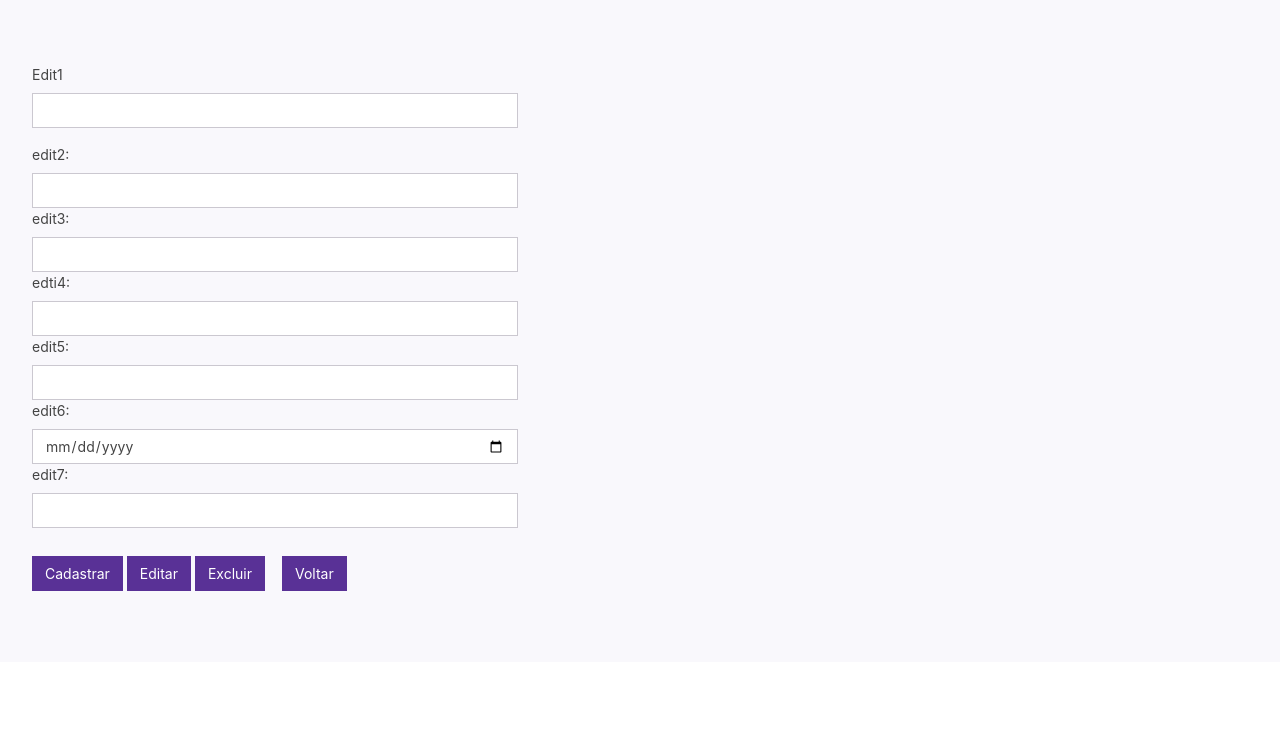
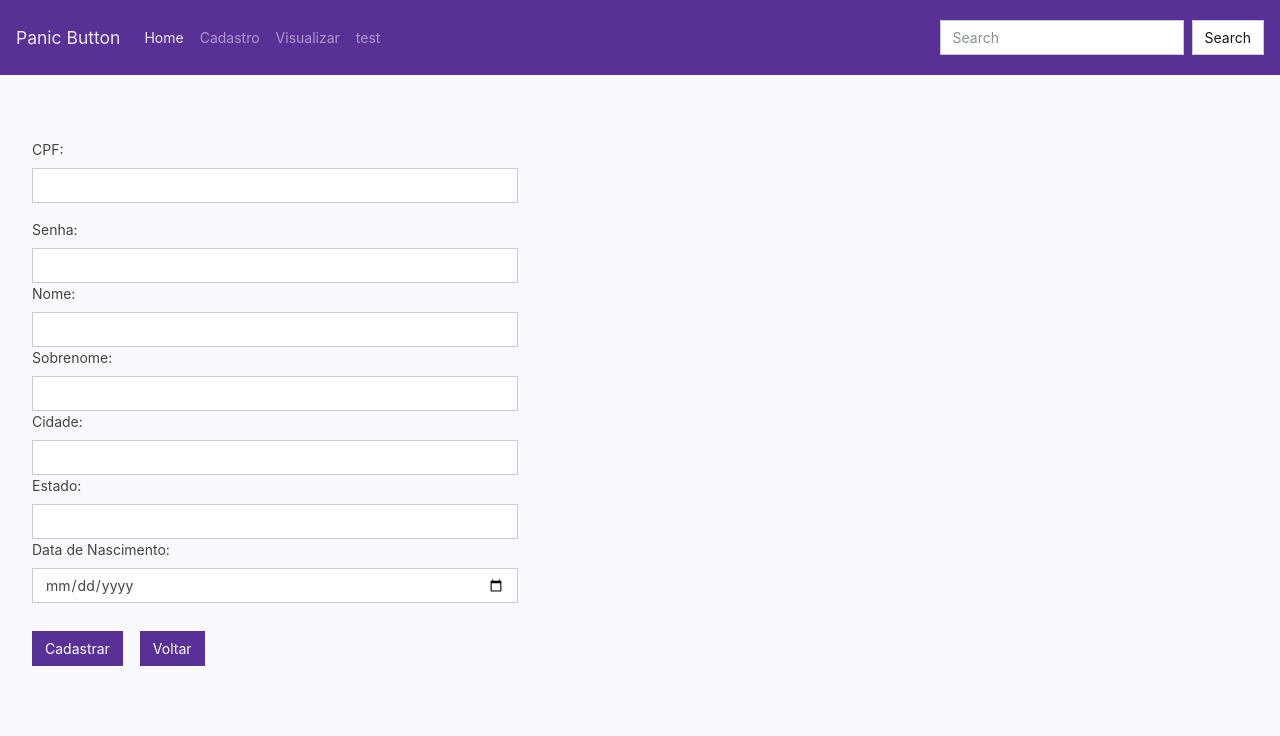
Before and after one commit to vitornic/ProjectPB_Site, a PHP site: page /cadastro.html in a window 1280 px wide. Shown: the top 736 px of the page. Run offline with PHP 8.4, Linux system fonts and the light colour scheme.

Commit message:
Fix Cadastro
Fix Cadastro

```diff
--- a/cadastro.html
+++ b/cadastro.html
@@ -5,26 +5,51 @@
     <meta charset="UTF-8">
     <link rel="stylesheet" type="text/css" href="css/stylesheet.css">
 <body>
+    <nav class="navbar navbar-expand-lg navbar-dark bg-primary">
+		<a class="navbar-brand" href="#">Panic Button</a>
+		<button class="navbar-toggler" type="button" data-toggle="collapse" data-target="#navbarColor01" aria-controls="navbarColor01" aria-expanded="false" aria-label="Toggle navigation">
+		  <span class="navbar-toggler-icon"></span>
+		</button>
+
+		<div class="collapse navbar-collapse" id="navbarColor01">
+		  <ul class="navbar-nav mr-auto">
+			<li class="nav-item active">
+			  <a class="nav-link" href="#">Home<span class="sr-only">(current)</span></a>
+			</li>
+			<li class="nav-item">
+			  <a class="nav-link" href="cadastro.html">Cadastro</a>
+			</li>
+			<li class="nav-item">
+			  <a class="nav-link" href="php/visualizar.php">Visualizar</a>
+			</li>
+			<li class="nav-item">
+			  <a class="nav-link" href="php/verifica.php">test</a>
+			</li>
+		  </ul>
+		  <form class="form-inline my-2 my-lg-0">
+			<input class="form-control mr-sm-2" type="text" placeholder="Search">
+			<button class="btn btn-secondary my-2 my-sm-0" type="submit">Search</button>
+		  </form>
+		</div>
+	</nav>
 <div class="jumbotron">
     <form method="POST"	action="php/verifica.php" accept-charset="UTF-8">
-        <div class="form-group"><label>Edit1</label><br>
-            <input type="number" size="35" name="edit1" required="true" class="form-control"></div>
-        <div><label>edit2:</label><br>
-            <input type="text" size="35" name="edit2" required = "true" class="form-control"></div>
-        <div><label>edit3:</label><br>
-            <input type="text" size="50" name="edit3" required = "true" class="form-control"></div>
-        <div><label>edti4:</label><br>
-            <input type="text" name="edit4" maxlength="2" required = "true" class="form-control"></div>
-        <div><label>edit5:</label><br>
-            <input type="text" name="edit5" required = "true" class="form-control"></div>
-        <div><label>edit6:</label><br>
-            <input type="date" name="edit6" required = "true" class="form-control"></div>
-        <div><label>edit7:</label><br>
-            <input type="number" name="edit7" required = "true" class="form-control"></div><br>
+        <div class="form-group"><label>CPF:</label><br>
+            <input type="number" size="11" name="CPF" required="true" class="form-control"></div>
+        <div><label>Senha:</label><br>
+            <input type="password" size="20" name="Senha" required = "true" class="form-control"></div>
+        <div><label>Nome:</label><br>
+            <input type="text" size="50" name="Nome" required = "true" class="form-control"></div>
+        <div><label>Sobrenome:</label><br>
+            <input type="text" name="Sobrenome" maxlength="50" required = "true" class="form-control"></div>
+        <div><label>Cidade:</label><br>
+            <input type="text" name="Cidade" maxlength="50" required = "true" class="form-control"></div>
+        <div><label>Estado:</label><br>
+            <input type="text" name="Estado" maxlength="2" required = "true" class="form-control"></div>
+        <div><label>Data de Nascimento:</label><br>
+            <input type="date" name="DataNasc" required = "true" class="form-control"></div><br>
 
         <button type="submit" class="btn btn-primary">Cadastrar</button>
-        <button type="submit" class="btn btn-primary">Editar</button>
-        <button type="submit" class="btn btn-primary">Excluir</button>
         <button class="btn"><a href="index.html" class="btn btn-primary">Voltar</a>
         </button>
     </form>
--- a/inc/conecta_mysql.inc
+++ b/inc/conecta_mysql.inc
@@ -1,6 +1,6 @@
 <?php
 
-$conexao = mysqli_connect('localhost','root','','nomeDB');
+$conexao = mysqli_connect('localhost','root','','usuarios');
 
 mysqli_set_charset($conexao,'utf-8');
 
```
Also changed, not shown: inc/insere.inc (+9 -9 lines), php/verifica.php (+13 -13 lines).
